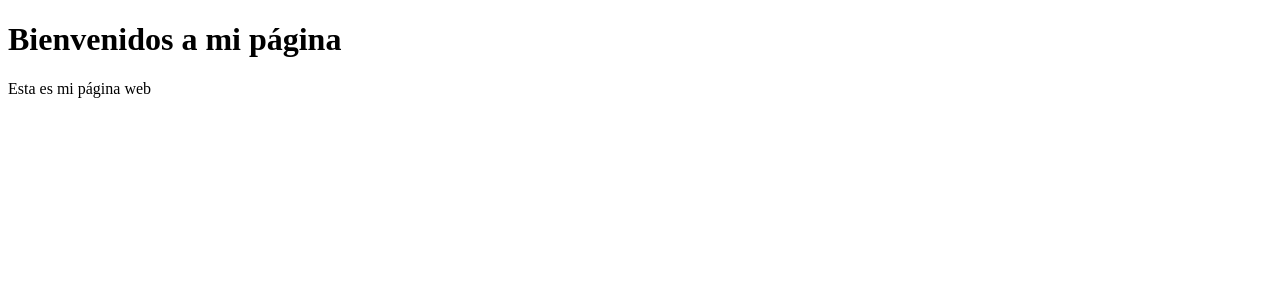
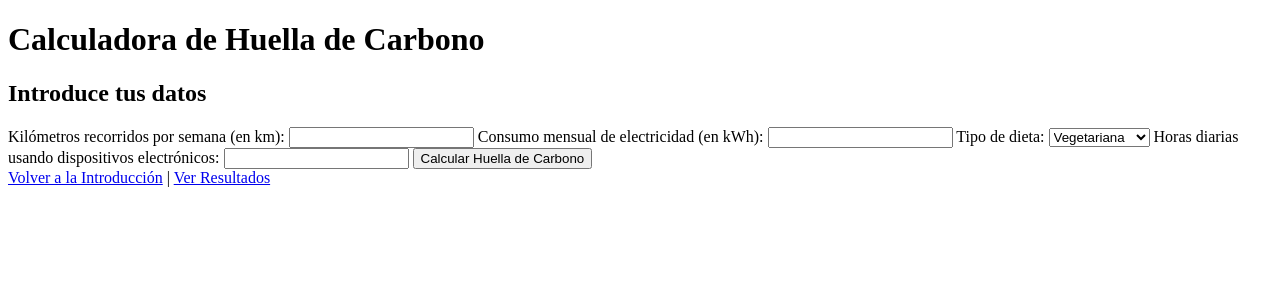
Before and after one commit to Mihrimah-Turpo-Cayo04/MI-primera-pagina-wed, a Flask app: page /pagina2 in a window 1280 px wide. Shown: the top 300 px of the page. Run offline with Flask 3, Linux system fonts and the light colour scheme.

Commit message:
pagina2.html

```diff
--- a/ProyectoFundamentosProgramacion/templates/pagina2.html
+++ b/ProyectoFundamentosProgramacion/templates/pagina2.html
@@ -1,11 +1,41 @@
 <!DOCTYPE html>
-<html lang="en">
+<html lang="es">
 <head>
     <meta charset="UTF-8">
-    <title>Proyecto</title>
+    <meta name="viewport" content="width=device-width, initial-scale=1.0">
+    <title>Calculadora de Huella de Carbono - Formulario</title>
+    <script src="{{ url_for('static', filename='js/script.js') }}" defer></script>
 </head>
 <body>
-<h1>Bienvenidos a mi página</h1>
-Esta es mi página web
+    <header>
+        <h1>Calculadora de Huella de Carbono</h1>
+    </header>
+
+    <section id="formulario">
+        <h2>Introduce tus datos</h2>
+        <form id="formData">
+            <label for="transporte">Kilómetros recorridos por semana (en km):</label>
+            <input type="number" id="transporte" name="transporte" required>
+
+            <label for="energia">Consumo mensual de electricidad (en kWh):</label>
+            <input type="number" id="energia" name="energia" required>
+
+            <label for="dieta">Tipo de dieta:</label>
+            <select id="dieta" name="dieta">
+                <option value="vegetariana">Vegetariana</option>
+                <option value="omnivora">Omnívora</option>
+                <option value="altaCarne">Alta en carne</option>
+            </select>
+
+            <label for="dispositivos">Horas diarias usando dispositivos electrónicos:</label>
+            <input type="number" id="dispositivos" name="dispositivos" required>
+
+            <button type="button" id="calcularBtn">Calcular Huella de Carbono</button>
+        </form>
+    </section>
+
+    <footer>
+        <a href="/">Volver a la Introducción</a> | <a href="/pagina3">Ver Resultados</a>
+    </footer>
 </body>
 </html>
```
